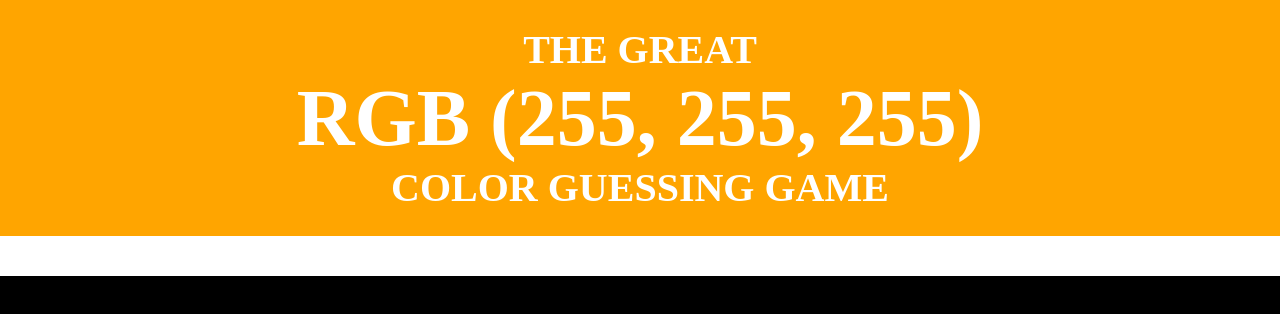
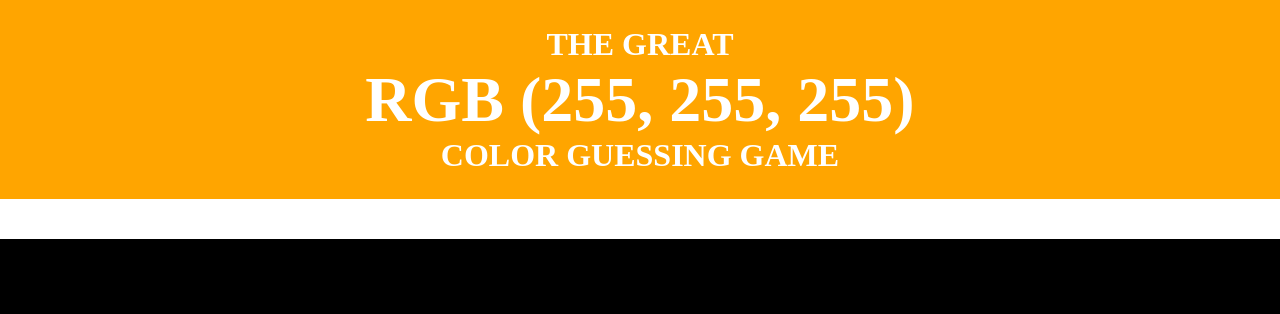
Before and after one commit to RandyRomero/colorGame, a plain HTML site: page index.html in a window 1280 px wide. Drawn offline with Linux system fonts and the light colour scheme.

Commit message:
make different font-size for portrait and landscape mode

```diff
--- a/css/main.css
+++ b/css/main.css
@@ -52,7 +52,7 @@ main {
 	/*height: 70%;*/
 }
 
-@media(max-width: 800px) {
+@media(max-width: 800px) and (orientation: portrait){
 	header h1 {
 		font-size: 10vw;
 	}
@@ -61,3 +61,12 @@ main {
 		font-size: 5vw;
 	}
 }
+
+@media(max-width: 1600px) and (orientation: landscape) {
+	header h1 {
+		font-size: 5vw;
+	}
+	header h2 {
+		font-size: 2.5vw;
+	}
+}
```
